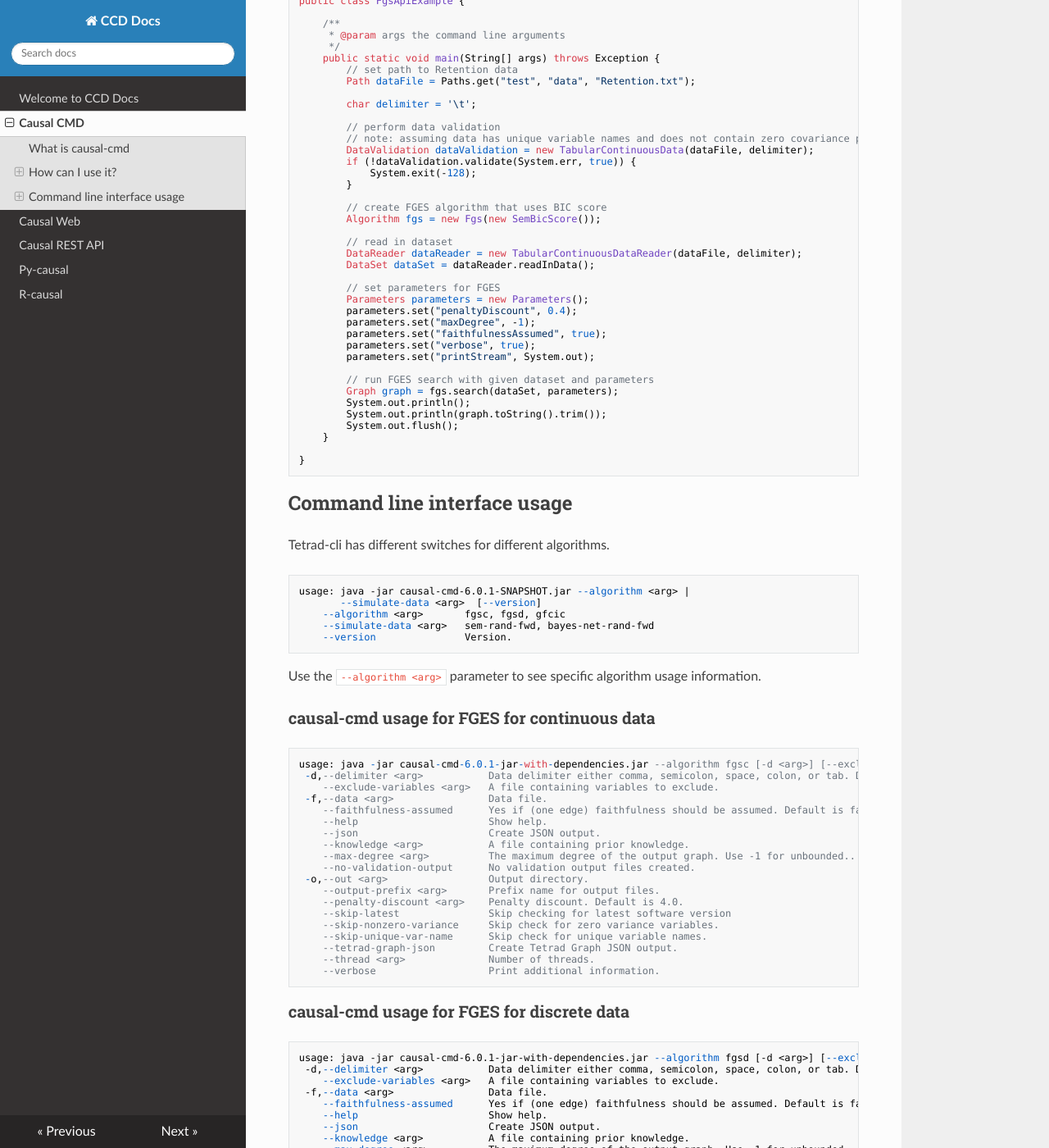
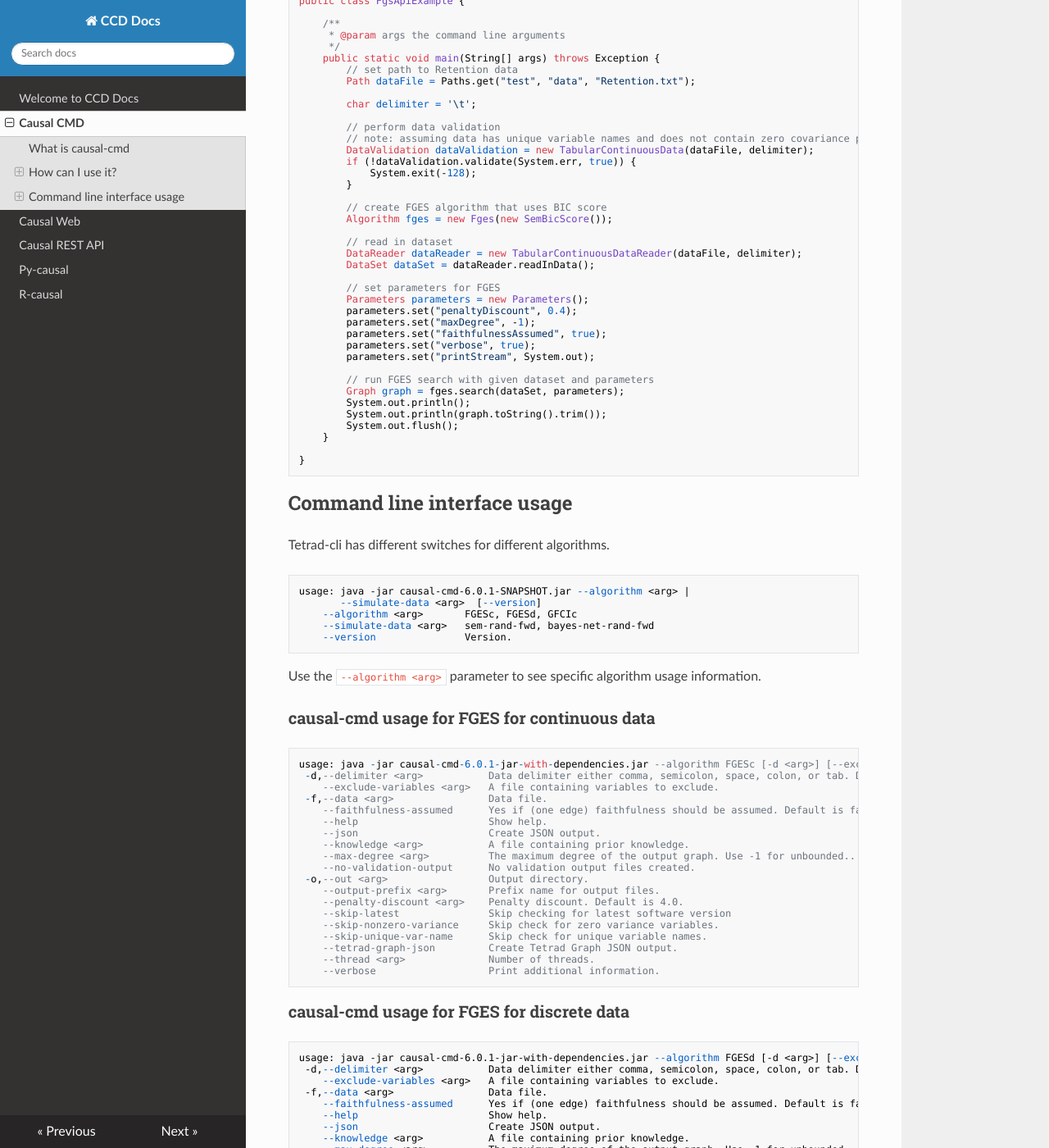
Before and after one commit to bd2kccd/bd2kccd.github.io, an MkDocs documentation site: the page built from docs_src/causal-cmd.md, in a window 1280 px wide and 1400 px high, scrolled down 2431 px. Shown: the whole window at 82% size. Built offline with MkDocs 1.6.1, drawn with Linux system fonts in a browser that asks for light colours; nearby versions of some CDN libraries; old or Windows-style settings are respelled for this version of MkDocs; some of the changed text lies outside the part shown.

Commit message:
Update causal-cmd.md

````diff
--- a/docs_src/causal-cmd.md
+++ b/docs_src/causal-cmd.md
@@ -23,7 +23,7 @@
 Download the this file, [Retention.txt](http://www.ccd.pitt.edu/wp-content/uploads/files/Retention.txt), which is a dataset containing information on college graduation and used in the publication "What Do College Ranking Data Tell Us About Student Retention?" by Drudzel and Glymour, 1994.
 
 ```
-java -jar causal-cmd-6.0.1-jar-with-dependencies.jar --algorithm fgsc --data Retention.txt
+java -jar causal-cmd-6.0.1-jar-with-dependencies.jar --algorithm FGESc --data Retention.txt
 ```
 
 Note that the filename causal-cmd-x.x.x-jar-with-dependencies.jar should match the version you have downloaded. The program will output the results of the FGES search procedure as a text file (in this example to output). The beginning of the file contains the algorithm parameters used in the search.
@@ -63,7 +63,7 @@
 
 ```
 import edu.cmu.tetrad.algcomparison.algorithm.Algorithm;
-import edu.cmu.tetrad.algcomparison.algorithm.oracle.pattern.Fgs;
+import edu.cmu.tetrad.algcomparison.algorithm.oracle.pattern.Fges;
 import edu.cmu.tetrad.algcomparison.score.SemBicScore;
 import edu.cmu.tetrad.cli.validation.DataValidation;
 import edu.cmu.tetrad.cli.validation.TabularContinuousData;
@@ -100,7 +100,7 @@
         }
 
         // create FGES algorithm that uses BIC score
-        Algorithm fgs = new Fgs(new SemBicScore());
+        Algorithm fges = new Fges(new SemBicScore());
 
         // read in dataset
         DataReader dataReader = new TabularContinuousDataReader(dataFile, delimiter);
@@ -115,7 +115,7 @@
         parameters.set("printStream", System.out);
 
         // run FGES search with given dataset and parameters
-        Graph graph = fgs.search(dataSet, parameters);
+        Graph graph = fges.search(dataSet, parameters);
         System.out.println();
         System.out.println(graph.toString().trim());
         System.out.flush();
@@ -129,7 +129,7 @@
 ```
 usage: java -jar causal-cmd-6.0.1-SNAPSHOT.jar --algorithm <arg> |
        --simulate-data <arg>  [--version]
-    --algorithm <arg>       fgsc, fgsd, gfcic
+    --algorithm <arg>       FGESc, FGESd, GFCIc
     --simulate-data <arg>   sem-rand-fwd, bayes-net-rand-fwd
     --version               Version.
 ```
@@ -140,7 +140,7 @@
 ### causal-cmd usage for FGES for continuous data
 
 ```
-usage: java -jar causal-cmd-6.0.1-jar-with-dependencies.jar --algorithm fgsc [-d <arg>] [--exclude-variables <arg>] -f <arg> [--faithfulness-assumed] [--help] [--json] [--knowledge <arg>] [--max-degree <arg>] [--no-validation-output] [-o <arg>] [--output-prefix <arg>] [--penalty-discount <arg>] [--skip-latest] [--skip-nonzero-variance] [--skip-unique-var-name] [--tetrad-graph-json] [--thread <arg>] [--verbose]
+usage: java -jar causal-cmd-6.0.1-jar-with-dependencies.jar --algorithm FGESc [-d <arg>] [--exclude-variables <arg>] -f <arg> [--faithfulness-assumed] [--help] [--json] [--knowledge <arg>] [--max-degree <arg>] [--no-validation-output] [-o <arg>] [--output-prefix <arg>] [--penalty-discount <arg>] [--skip-latest] [--skip-nonzero-variance] [--skip-unique-var-name] [--tetrad-graph-json] [--thread <arg>] [--verbose]
  -d,--delimiter <arg>           Data delimiter either comma, semicolon, space, colon, or tab. Default: comma for *.csv, else tab.
     --exclude-variables <arg>   A file containing variables to exclude.
  -f,--data <arg>                Data file.
@@ -164,7 +164,7 @@
 ### causal-cmd usage for FGES for discrete data
 
 ```
-usage: java -jar causal-cmd-6.0.1-jar-with-dependencies.jar --algorithm fgsd [-d <arg>] [--exclude-variables <arg>] -f <arg> [--faithfulness-assumed] [--help] [--json] [--knowledge <arg>] [--max-degree <arg>] [--no-validation-output] [-o <arg>] [--output-prefix <arg>] [--sample-prior <arg>] [--skip-category-limit] [--skip-latest] [--skip-unique-var-name] [--structure-prior <arg>] [--tetrad-graph-json] [--thread <arg>] [--verbose]
+usage: java -jar causal-cmd-6.0.1-jar-with-dependencies.jar --algorithm FGESd [-d <arg>] [--exclude-variables <arg>] -f <arg> [--faithfulness-assumed] [--help] [--json] [--knowledge <arg>] [--max-degree <arg>] [--no-validation-output] [-o <arg>] [--output-prefix <arg>] [--sample-prior <arg>] [--skip-category-limit] [--skip-latest] [--skip-unique-var-name] [--structure-prior <arg>] [--tetrad-graph-json] [--thread <arg>] [--verbose]
  -d,--delimiter <arg>           Data delimiter either comma, semicolon, space, colon, or tab. Default: comma for *.csv, else tab.
     --exclude-variables <arg>   A file containing variables to exclude.
  -f,--data <arg>                Data file.
@@ -189,7 +189,7 @@
 ### causal-cmd usage for GFCI for continuous data
 
 ```
-usage: java -jar causal-cmd-6.0.1-jar-with-dependencies.jar --algorithm gfcic [--alpha <arg>] [-d <arg>] [--exclude-variables <arg>] -f <arg> [--faithfulness-assumed] [--help] [--json] [--knowledge <arg>] [--max-degree <arg>] [--no-validation-output] [-o <arg>] [--output-prefix <arg>] [--penalty-discount <arg>] [--skip-latest] [--skip-nonzero-variance] [--skip-unique-var-name] [--tetrad-graph-json] [--thread <arg>] [--verbose]
+usage: java -jar causal-cmd-6.0.1-jar-with-dependencies.jar --algorithm GFCIc [--alpha <arg>] [-d <arg>] [--exclude-variables <arg>] -f <arg> [--faithfulness-assumed] [--help] [--json] [--knowledge <arg>] [--max-degree <arg>] [--no-validation-output] [-o <arg>] [--output-prefix <arg>] [--penalty-discount <arg>] [--skip-latest] [--skip-nonzero-variance] [--skip-unique-var-name] [--tetrad-graph-json] [--thread <arg>] [--verbose]
     --alpha <arg>               Cutoff for p values (alpha). Default is 0.01.
  -d,--delimiter <arg>           Data delimiter either comma, semicolon, space, colon, or tab. Default: comma for *.csv, else tab.
     --exclude-variables <arg>   A file containing variables to exclude.
````
